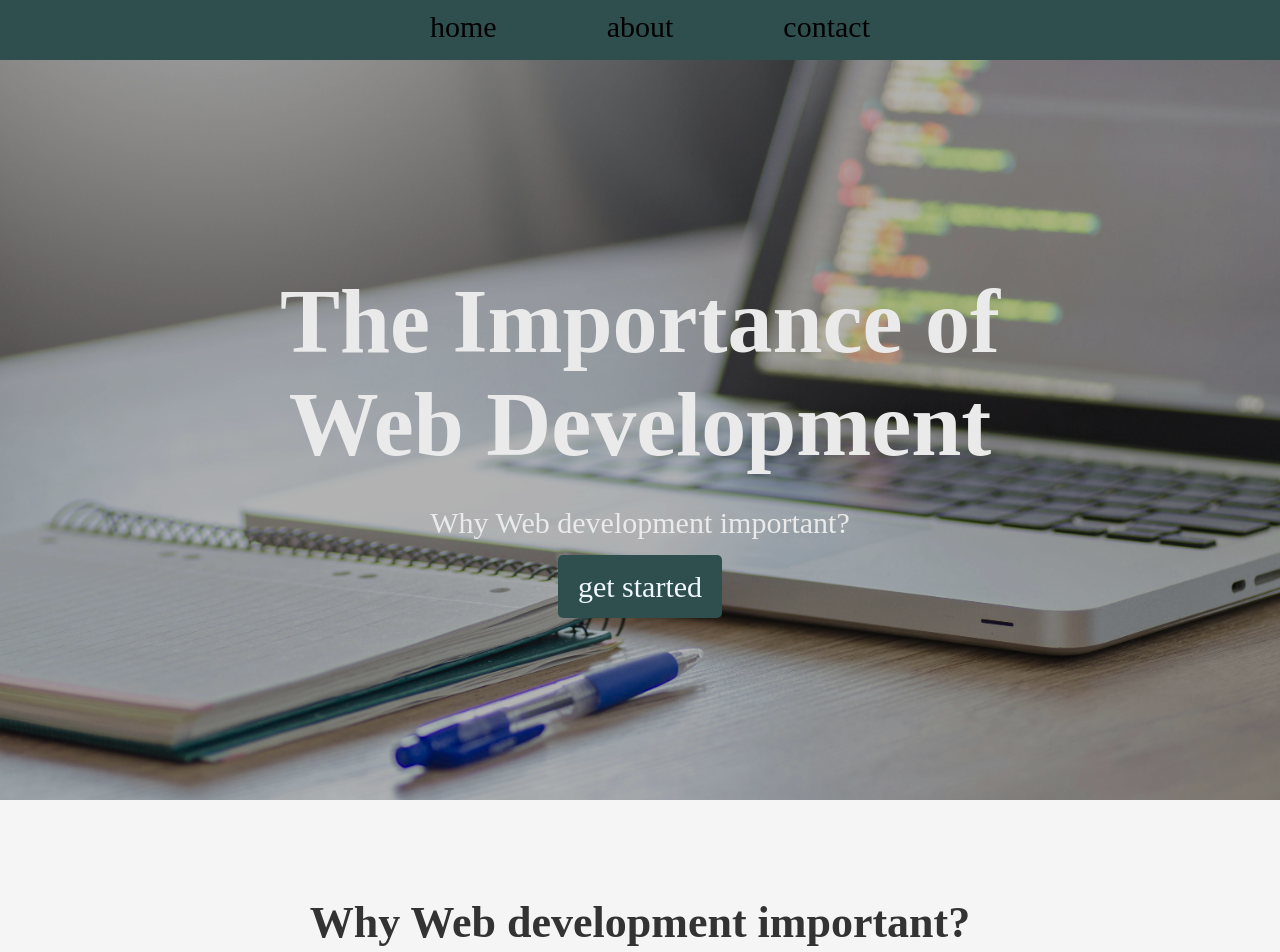
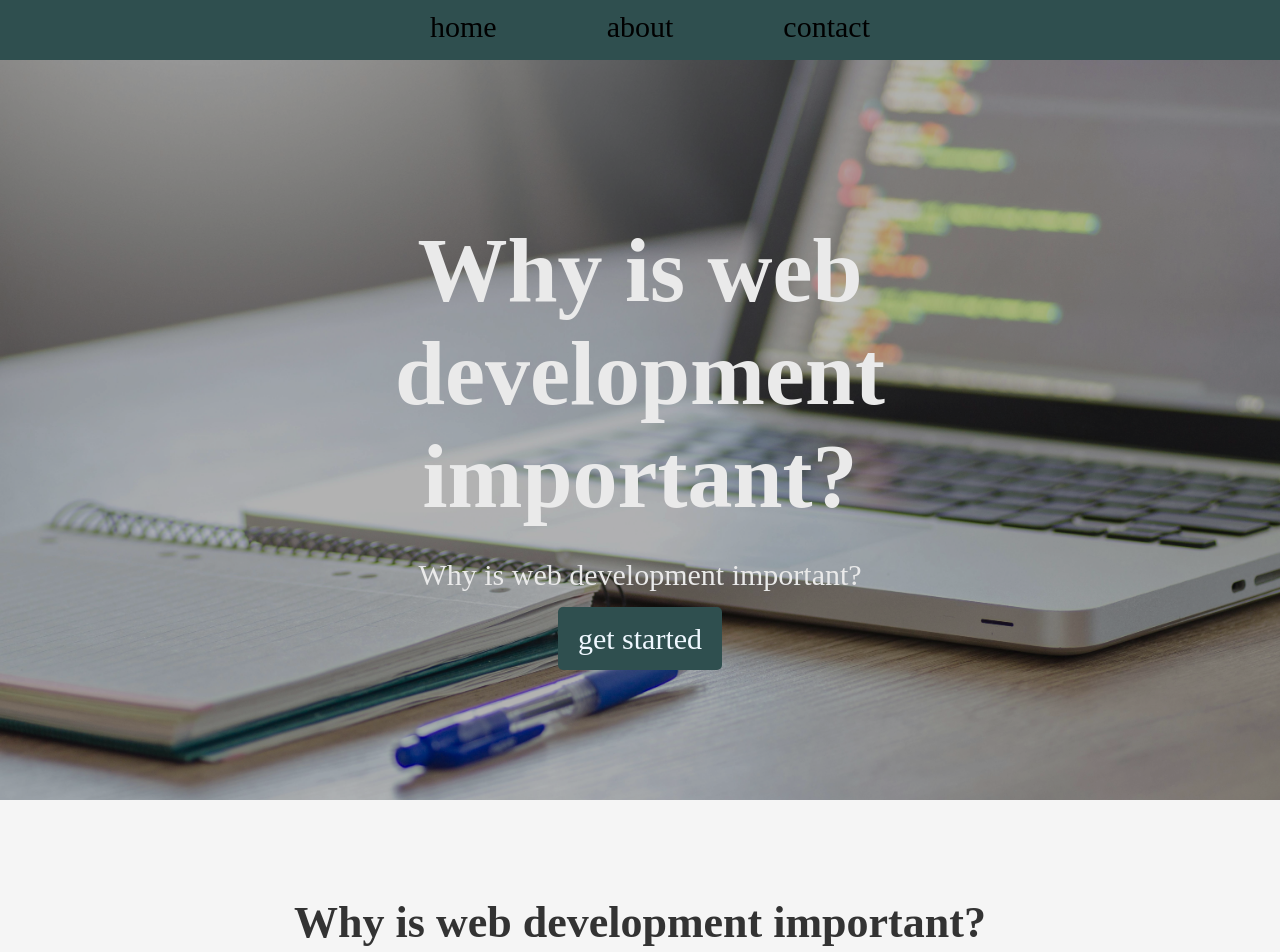
Before and after one commit to Meinya312/activity1-landing-page, a plain HTML site: page index.html in a window 1280 px wide. Shown: the top 952 px of the page. Drawn offline with Linux system fonts and the light colour scheme.

Commit message:
Update index.html

```diff
--- a/index.html
+++ b/index.html
@@ -3,7 +3,7 @@
 <head>
     <meta charset="UTF-8">
     <meta name="viewport" content="width=device-width, initial-scale=1.0">
-    <title>Document</title>
+    <title>importance of web development</title>
     <link rel="stylesheet" href="style.css">
     <script src="script.js"></script>
 </head>
@@ -20,8 +20,8 @@
     <section class="hero" id="hero">
         <div class="hero-content">
 
-            <h1 class="h1-hero">The Importance of Web Development </h1>
-            <p>Why Web development important?</p>
+            <h1 class="h1-hero">Why is web development important?</h1>
+            <p>Why is web development important?</p>
             <a href="#about" class="btn">get started</a>
         </div>
 
@@ -29,7 +29,7 @@
 
     <section class="about" id="about">
         <div class="container">
-            <h1>Why Web development important?</h1>
+            <h1>Why is web development important?</h1>
             <h2 class="hidden-text">1. IT Help Business Automate Processes</h2>
             <p class="hidden-text">Web development automates business processes by creating websites and tools that handle tasks automatically. This can include forms that collect and organize data, online stores that manage inventory and orders, and systems that generate reports. It also connects different software so data flows smoothly without manual work. Overall, it makes business operations faster and more efficient.</p>
 
@@ -68,7 +68,7 @@
                     <p>Phone: +099923232232</p>
                 </div>
                 <div class="footer-column">
-                    <h3>folluw us </h3>
+                    <h3>follow us </h3>
                     <ul class="social-media">
                         <li><a href="https://www.facebook.com/steven.maraig">facebook</a></li>
                         <li><a href="https://github.com/Meinya312">github</a></li>
```
